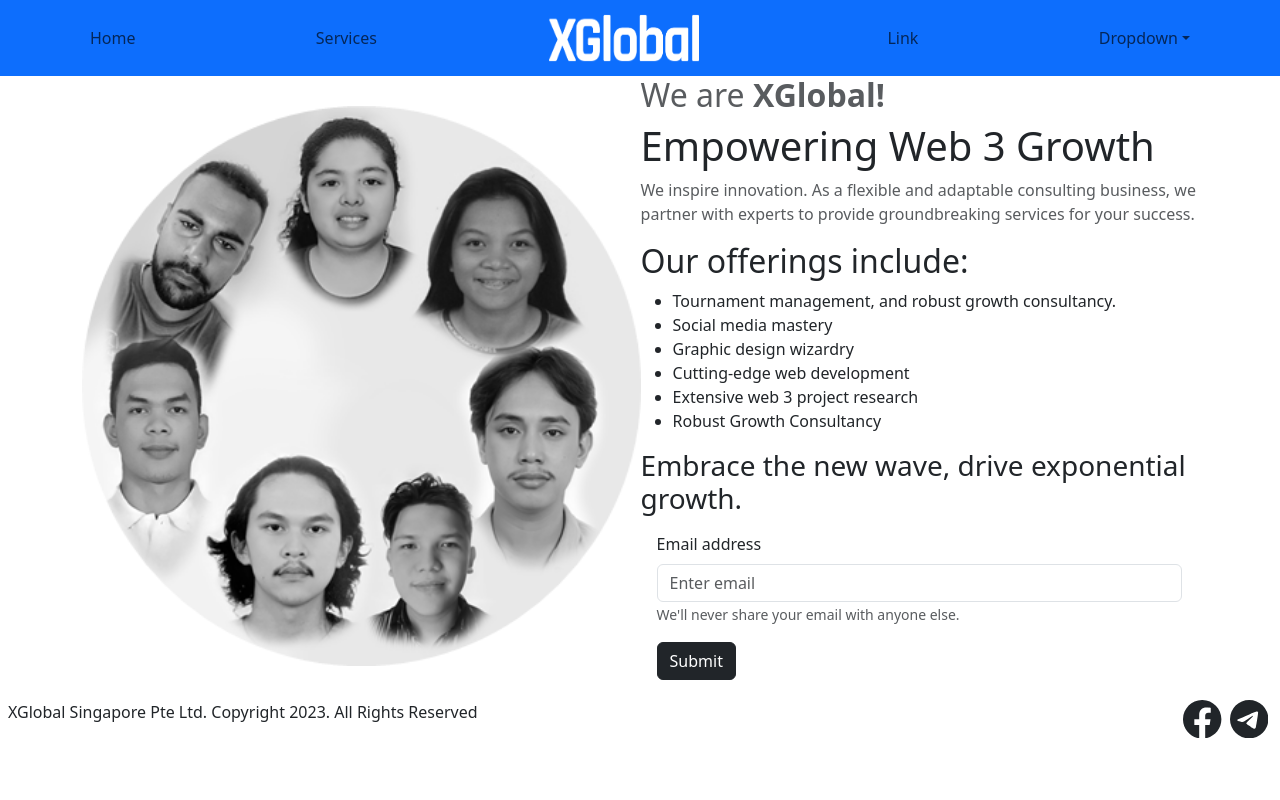
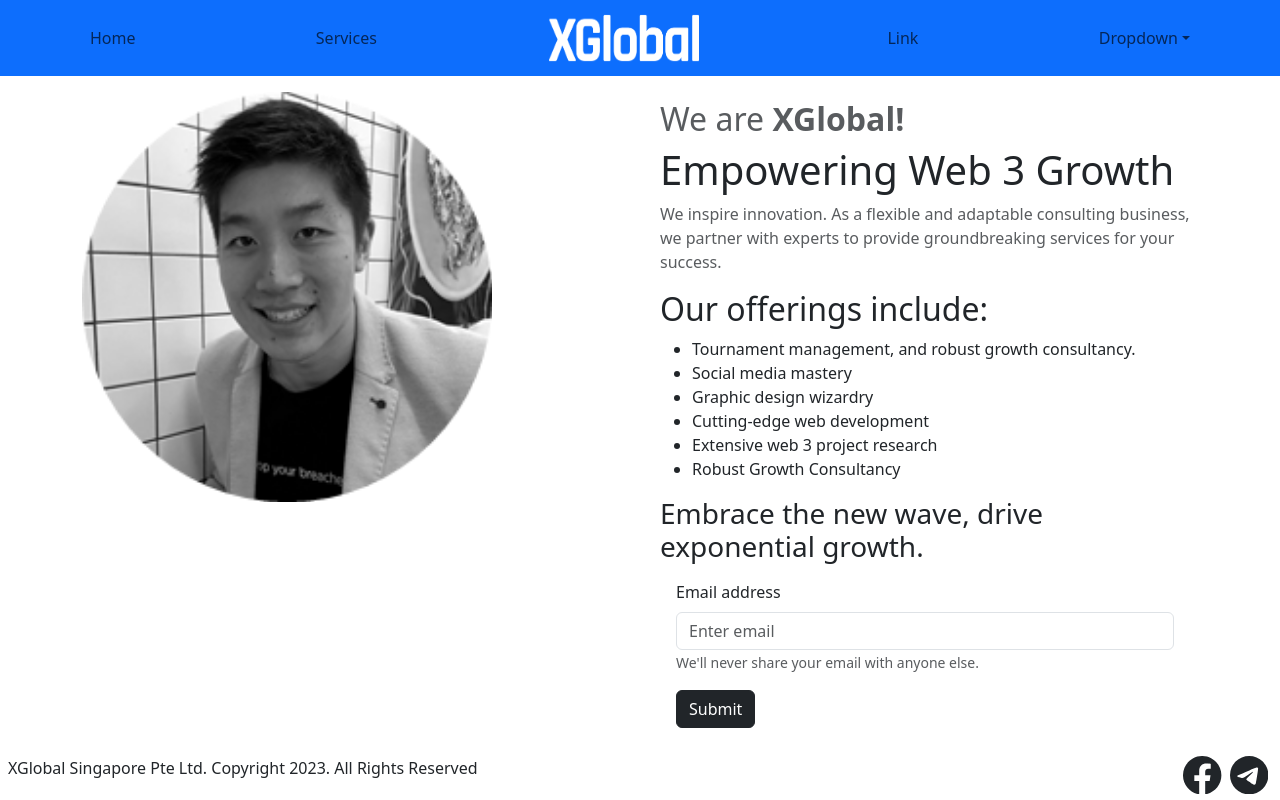
Before and after one commit to DanielUrn/xgantipattern, a React (Create React App) app: page / in a window 1280 px wide. Built offline with nearby package versions, Linux system fonts and the light colour scheme.

Commit message:
home and navbar components refactored

```diff
--- a/src/components/home.js
+++ b/src/components/home.js
@@ -1,23 +1,28 @@
-import React from 'react'
-import { Form, Button } from 'react-bootstrap';
-import jeff from '../img/jeff2.png'
-import ansel from '../img/ansel2.png'
-import team from '../img/team.png'
+import React from "react";
+import { Form, Button, Container, Row, Col } from "react-bootstrap";
+import jeff from "../img/jeff2.png";
+import ansel from "../img/ansel2.png";
+import team from "../img/jeff2.png";
 
 const Home = () => {
   return (
     <div>
-      <div className='container'>
-        <div className='d-flex flex-md-row flex-column justify-content-center'>
-          {/* <div className='d-flex flex-sm-row flex-lg-column flex-grow-1'>
-            <img className='w-100' src={jeff} alt='Jeff pfp'></img>
-            <img className='w-100' src={ansel} alt='Ansel pfp'></img>
-          </div> */}
-          <img className='w-100 m-auto' src={team} alt='Team pfps'></img>
-          <div className="flex-grow-1">
-            <h2 className='text-muted'>We are <span className='fw-bold'>XGlobal!</span></h2>
+      <Container className="pt-3">
+        <Row>
+          <Col lg>
+            <img className="w-75 m-auto" src={team} alt="Team pfps"></img>
+          </Col>
+          <Col lg>
+            <div className="p-2">
+              <h2 className="text-muted">
+                We are <span className="fw-bold">XGlobal!</span>
+              </h2>
               <h1>Empowering Web 3 Growth</h1>
-            <p className='text-body-secondary'>We inspire innovation. As a flexible and adaptable consulting business, we partner with experts to provide groundbreaking services for your success.</p>
+              <p className="text-body-secondary">
+                We inspire innovation. As a flexible and adaptable consulting
+                business, we partner with experts to provide groundbreaking
+                services for your success.
+              </p>
               <h2>Our offerings include:</h2>
               <ul>
                 <li>Tournament management, and robust growth consultancy. </li>
@@ -28,7 +33,7 @@ const Home = () => {
                 <li>Robust Growth Consultancy</li>
               </ul>
               <h3>Embrace the new wave, drive exponential growth.</h3>
-            <Form className='m-3'>
+              <Form className="m-3">
                 <Form.Group className="mb-3" controlId="formBasicEmail">
                   <Form.Label>Email address</Form.Label>
                   <Form.Control type="email" placeholder="Enter email" />
@@ -41,10 +46,11 @@ const Home = () => {
                 </Button>
               </Form>
             </div>
+          </Col>
+        </Row>
+      </Container>
     </div>
-      </div>
-    </div>
-  )
-}
+  );
+};
 
-export default Home
+export default Home;
```
Also changed, not shown: src/components/navbar.js (+25 -11 lines), 1 other file (tests, documents, lock files or other folders). Lines whose indentation alone changed are shown as unchanged.
